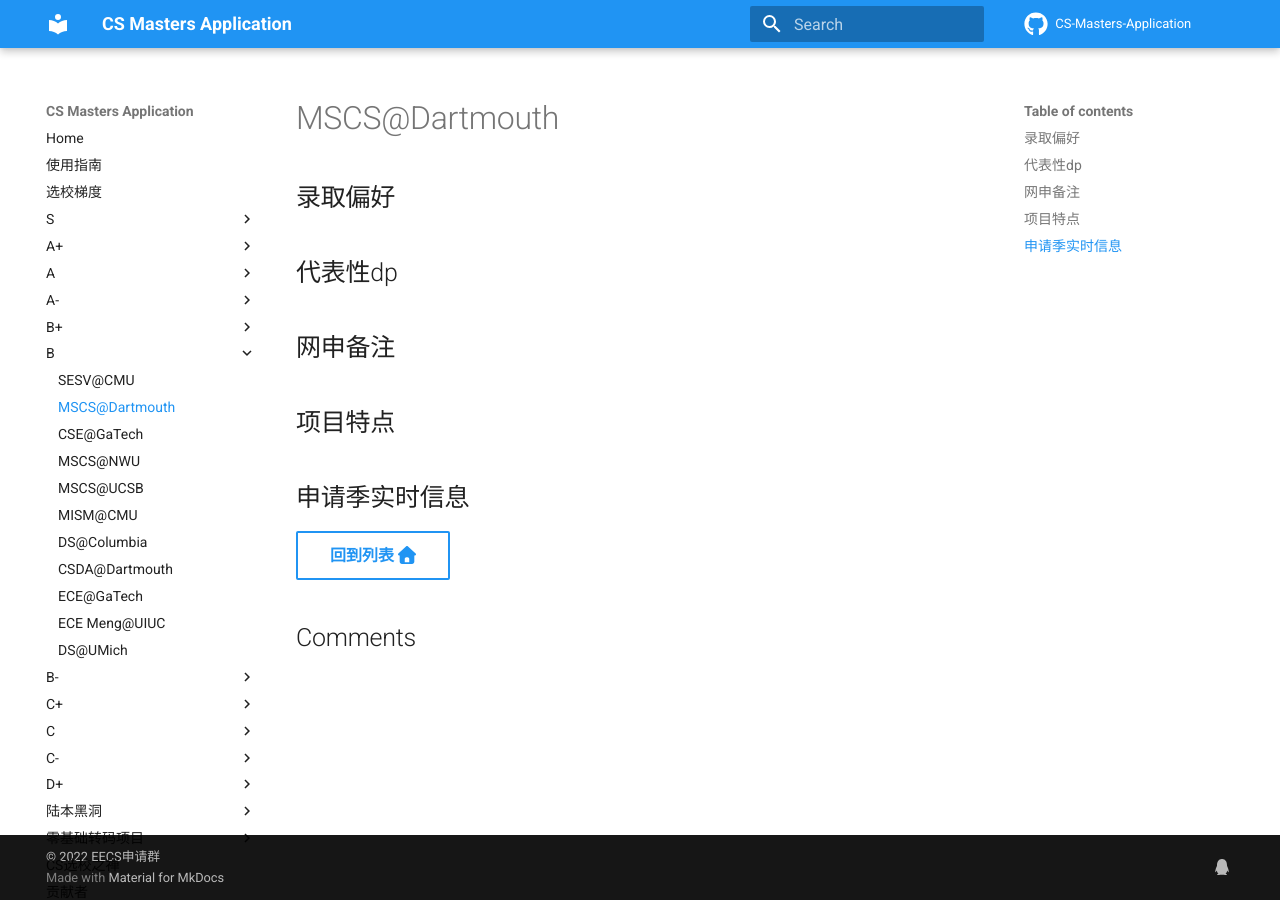
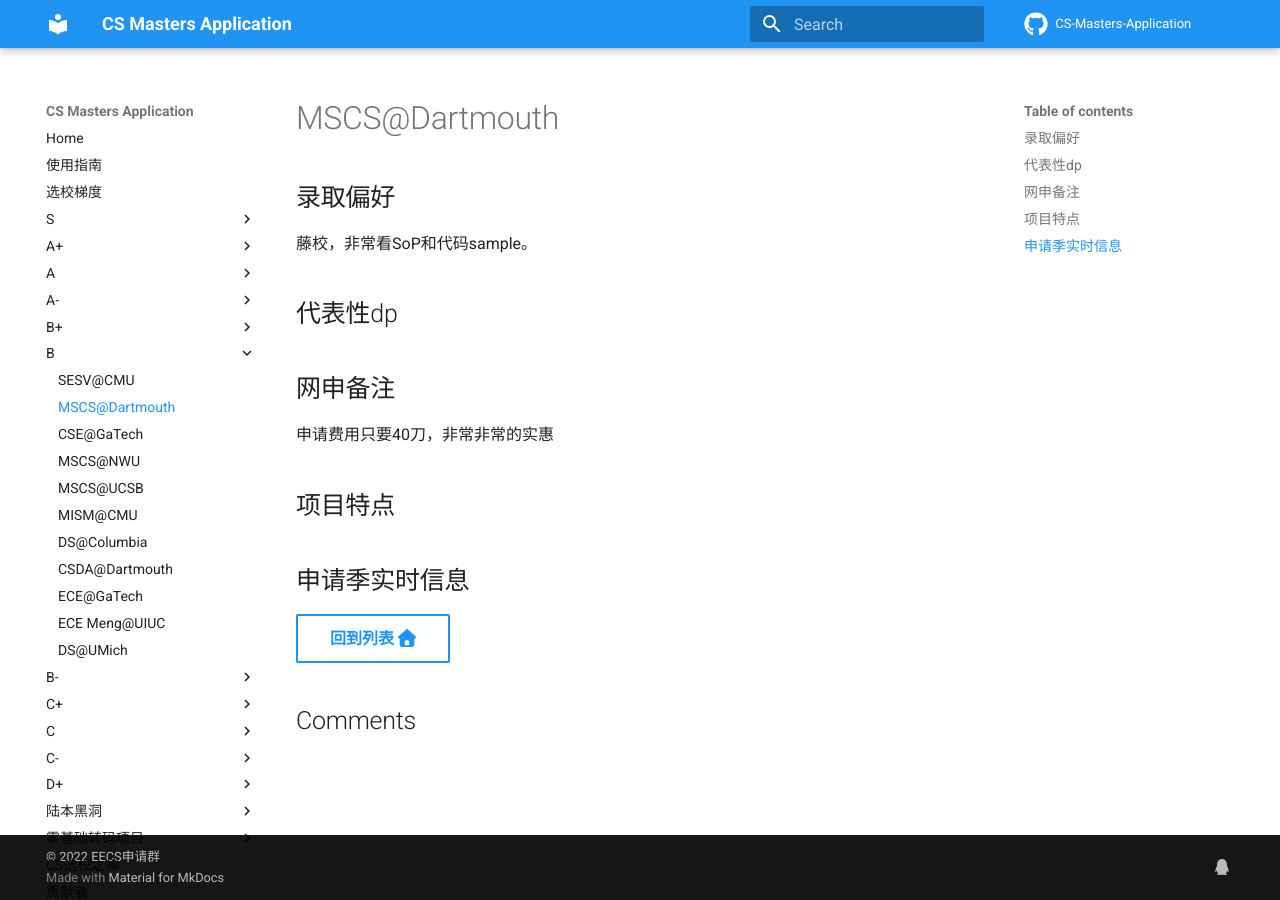
Before and after one commit to opencsapp/opencsapp.github.io, an MkDocs documentation site: the page built from docs/MSCS@Dartmouth.md, in a window 1280 px wide. Built offline with MkDocs 1.6.1 and Material for MkDocs 9.7.7, drawn with Linux system fonts in a browser that asks for light colours; comment, search, counter and statistics services are not loaded.

Commit message:
Update MSCS@Dartmouth.md

```diff
--- a/docs/MSCS@Dartmouth.md
+++ b/docs/MSCS@Dartmouth.md
@@ -1,9 +1,9 @@
 ## 录取偏好
-
+藤校，非常看SoP和代码sample。
 ## 代表性dp
 
 ## 网申备注
-
+申请费用只要40刀，非常非常的实惠
 ## 项目特点
 
 ## 申请季实时信息
```
